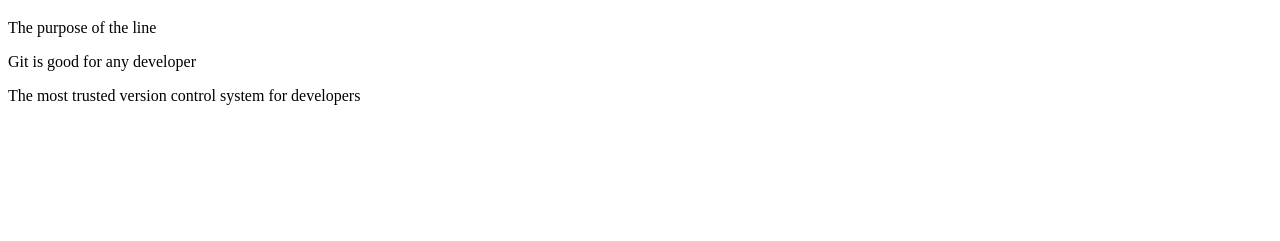
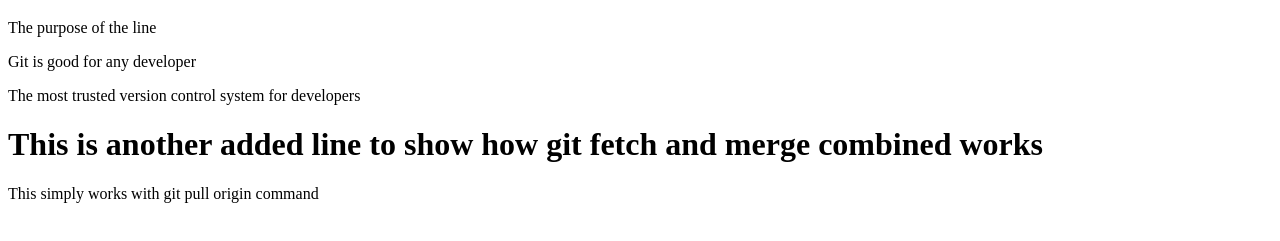
Before and after one commit to Barry-owino/Git001, a plain HTML site: page index.html in a window 1280 px wide. Shown: the part 61-302 px from the top of the page. Drawn offline with Linux system fonts and the light colour scheme.

Commit message:
updated index.html
git pull origin to show how fetch and merge can be used in combination

```diff
--- a/index.html
+++ b/index.html
@@ -14,5 +14,11 @@
     <p>The most trusted version control system for developers</p>
   </div>
 
+  <!-------This is another line to explain how pull works----->
+  <div>
+    <h1>This is another added line to show how git fetch and merge combined works</h1>
+    <p>This simply works with git pull origin command</p>
+  </div>
+
 </body>
 </html>
```
